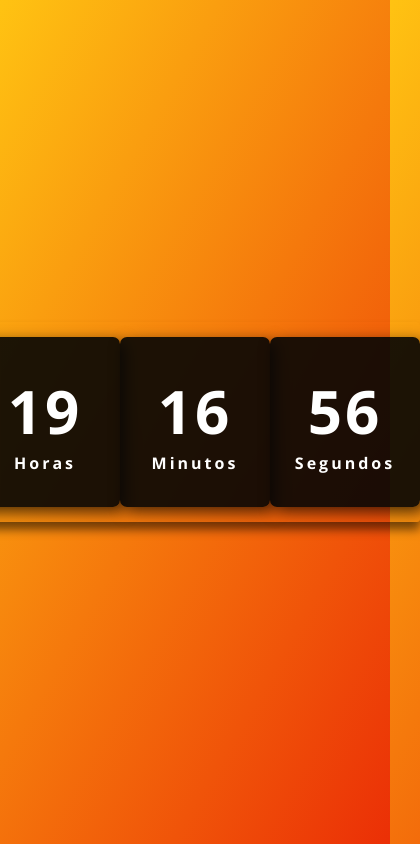
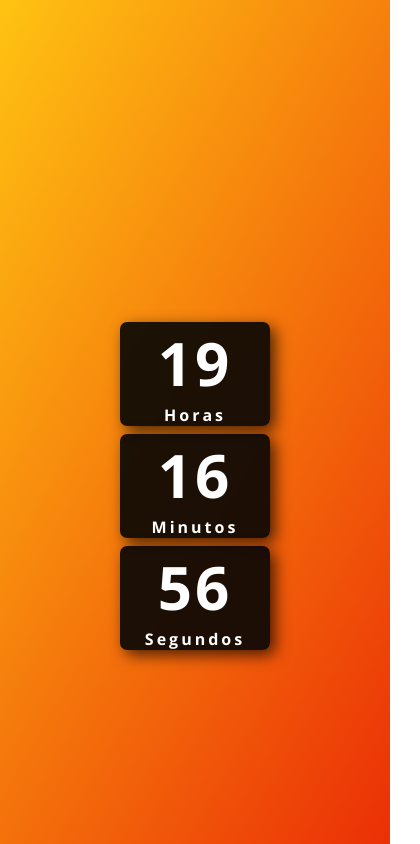
Before and after one commit to JoksLobo/relogio-digital, a plain HTML site: page index.html in a window 390 px wide. Shown: the whole page, 420 px wide, since content can reach past the window. Drawn offline with nearby package versions, Linux system fonts and the light colour scheme.

Commit message:
adição de media query

```diff
--- a/assets/css/style.css
+++ b/assets/css/style.css
@@ -46,3 +46,19 @@ body {
 .relogio span.tempo {
     font-size: 16px;
 }
+
+@media(max-width:640px){
+    body{
+        max-width: 70vh;
+        width: 100%;
+        min-height: 100vh;
+    }
+
+    .relogio{
+        display: flex;
+        flex-direction: column;
+        justify-content: space-around;
+        gap: 8px;
+        box-shadow: none;
+    }
+}
```
